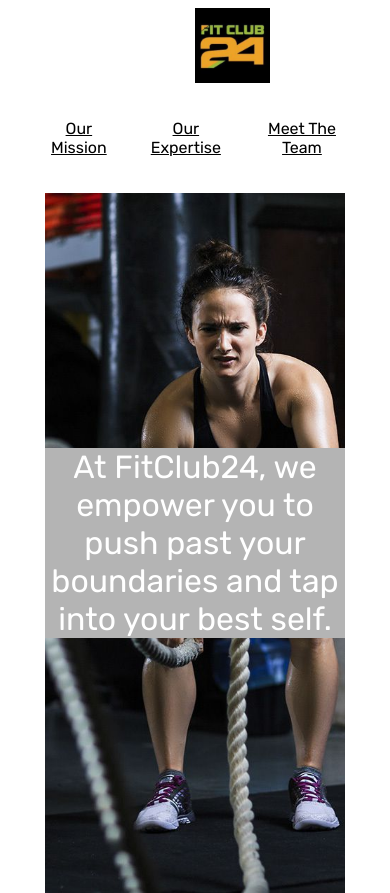
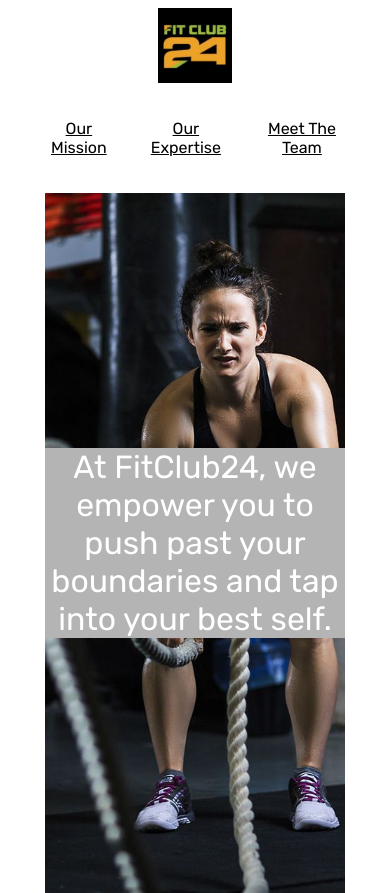
Before and after one commit to keshiacor/company-home, a plain HTML site: page index.html in a window 390 px wide. Shown: the top 893 px of the page. Drawn offline with Linux system fonts and the light colour scheme; a web font is replaced by a local one.

Commit message:
Update styles.css

```diff
--- a/styles.css
+++ b/styles.css
@@ -143,7 +143,7 @@ h2{
   #logo1{
     width:20%;
     height:20%;
-    margin-left: 50%;
-    margin-right:50%;
+    margin-left: 40%;
+    margin-right:60%;
   }
 }
```
